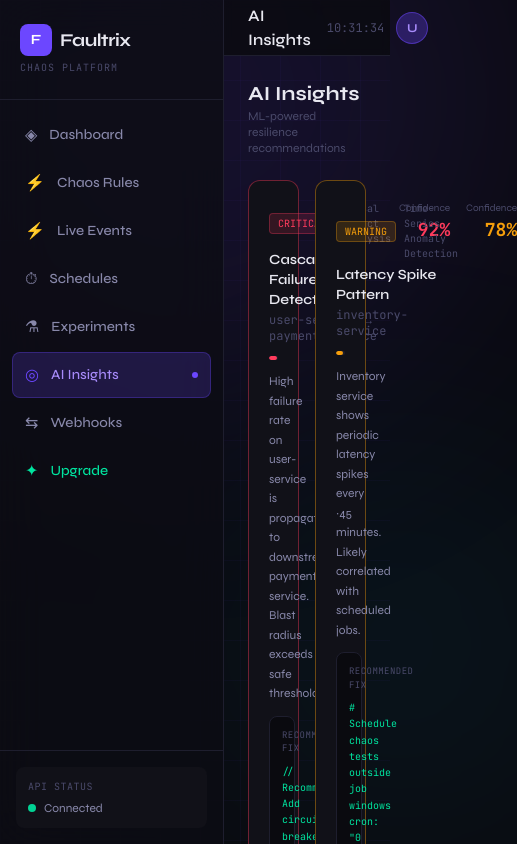
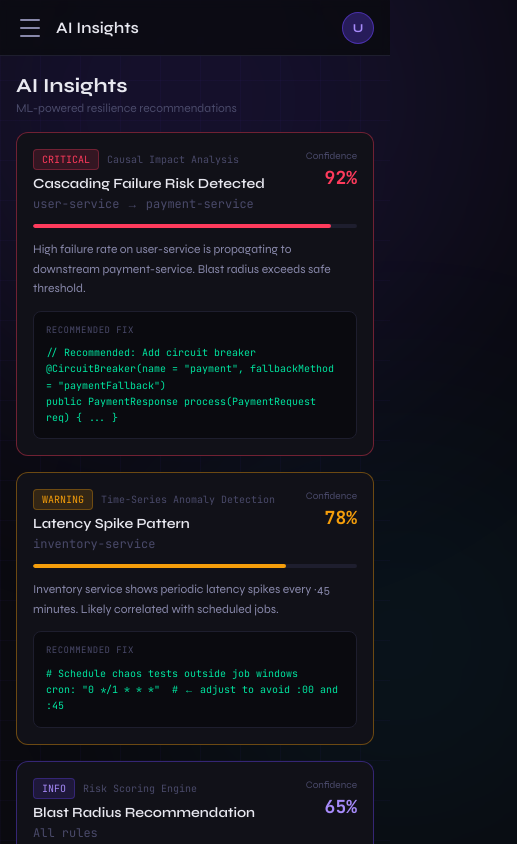
Before and after one commit to adit088/faultrix-frontend, a Next.js app: page /insights in a window 390 px wide. Shown: the top 844 px of the page, 517 px wide, since content can reach past the window. Built offline with nearby package versions, Linux system fonts and the light colour scheme.

Commit message:
UI update

```diff
--- a/src/app/insights/page.tsx
+++ b/src/app/insights/page.tsx
@@ -2,42 +2,10 @@
 import { cn } from "@/lib/utils"
 
 const insights = [
-  {
-    level: "CRITICAL",
-    title: "Cascading Failure Risk Detected",
-    target: "user-service → payment-service",
-    confidence: 0.92,
-    desc: "High failure rate on user-service is propagating to downstream payment-service. Blast radius exceeds safe threshold.",
-    fix: `// Recommended: Add circuit breaker\n@CircuitBreaker(name = "payment", fallbackMethod = "paymentFallback")\npublic PaymentResponse process(PaymentRequest req) { ... }`,
-    algorithm: "Causal Impact Analysis",
-  },
-  {
-    level: "WARNING",
-    title: "Latency Spike Pattern",
-    target: "inventory-service",
-    confidence: 0.78,
-    desc: "Inventory service shows periodic latency spikes every ~45 minutes. Likely correlated with scheduled jobs.",
-    fix: `# Schedule chaos tests outside job windows\ncron: "0 */1 * * *"  # ← adjust to avoid :00 and :45`,
-    algorithm: "Time-Series Anomaly Detection",
-  },
-  {
-    level: "INFO",
-    title: "Blast Radius Recommendation",
-    target: "All rules",
-    confidence: 0.65,
-    desc: "Current average blast radius of 42% is above recommended 25% for initial chaos experiments.",
-    fix: `// Reduce blast radius gradually\nrule.setBlastRadius(0.25); // Start low, increase over sprints`,
-    algorithm: "Risk Scoring Engine",
-  },
-  {
-    level: "WARNING",
-    title: "Uncovered Service Paths",
-    target: "auth-service, notification-service",
-    confidence: 0.71,
-    desc: "No chaos rules configured for auth or notification services. These represent untested resilience gaps.",
-    fix: `// Add rules for uncovered services\nPOST /api/v1/chaos/rules\n{ "target": "auth-service", "failureRate": 0.1 }`,
-    algorithm: "Coverage Gap Detector",
-  },
+  { level: "CRITICAL", title: "Cascading Failure Risk Detected", target: "user-service → payment-service", confidence: 0.92, desc: "High failure rate on user-service is propagating to downstream payment-service. Blast radius exceeds safe threshold.", fix: `// Recommended: Add circuit breaker\n@CircuitBreaker(name = "payment", fallbackMethod = "paymentFallback")\npublic PaymentResponse process(PaymentRequest req) { ... }`, algorithm: "Causal Impact Analysis" },
+  { level: "WARNING", title: "Latency Spike Pattern", target: "inventory-service", confidence: 0.78, desc: "Inventory service shows periodic latency spikes every ~45 minutes. Likely correlated with scheduled jobs.", fix: `# Schedule chaos tests outside job windows\ncron: "0 */1 * * *"  # ← adjust to avoid :00 and :45`, algorithm: "Time-Series Anomaly Detection" },
+  { level: "INFO", title: "Blast Radius Recommendation", target: "All rules", confidence: 0.65, desc: "Current average blast radius of 42% is above recommended 25% for initial chaos experiments.", fix: `// Reduce blast radius gradually\nrule.setBlastRadius(0.25); // Start low, increase over sprints`, algorithm: "Risk Scoring Engine" },
+  { level: "WARNING", title: "Uncovered Service Paths", target: "auth-service, notification-service", confidence: 0.71, desc: "No chaos rules configured for auth or notification services. These represent untested resilience gaps.", fix: `// Add rules for uncovered services\nPOST /api/v1/chaos/rules\n{ "target": "auth-service", "failureRate": 0.1 }`, algorithm: "Coverage Gap Detector" },
 ]
 
 const levelColors: Record<string, { border: string; badge: string; text: string }> = {
@@ -48,47 +16,35 @@ const levelColors: Record<string, { border: string; badge: string; text: string
 
 export default function InsightsPage() {
   return (
-    <div className="space-y-6 animate-slide-up">
+    <div className="space-y-4 lg:space-y-6 animate-slide-up">
       <div>
         <h2 className="text-xl font-bold text-[#e8e8f0]">AI Insights</h2>
         <p className="text-xs text-[#4a4a6a]">ML-powered resilience recommendations</p>
       </div>
-
-      <div className="grid grid-cols-2 gap-4">
+      <div className="grid grid-cols-1 lg:grid-cols-2 gap-4">
         {insights.map((ins, i) => {
           const colors = levelColors[ins.level]
           return (
-            <div key={i} className={cn("bg-[#111118] rounded-xl border p-5 space-y-3", colors.border)}>
+            <div key={i} className={cn("bg-[#111118] rounded-xl border p-4 lg:p-5 space-y-3", colors.border)}>
               <div className="flex items-start justify-between gap-2">
-                <div className="flex-1">
-                  <div className="flex items-center gap-2 mb-1">
+                <div className="flex-1 min-w-0">
+                  <div className="flex items-center gap-2 mb-1 flex-wrap">
                     <span className={cn("text-[10px] font-mono px-2 py-0.5 rounded border", colors.badge)}>{ins.level}</span>
                     <span className="text-[10px] text-[#4a4a6a] font-mono">{ins.algorithm}</span>
                   </div>
                   <h3 className="text-sm font-semibold text-[#e8e8f0]">{ins.title}</h3>
-                  <p className="text-xs text-[#4a4a6a] font-mono mt-0.5">{ins.target}</p>
+                  <p className="text-xs text-[#4a4a6a] font-mono mt-0.5 truncate">{ins.target}</p>
                 </div>
-                <div className="text-right">
+                <div className="text-right flex-shrink-0">
                   <p className="text-[10px] text-[#4a4a6a]">Confidence</p>
                   <p className={cn("text-lg font-bold font-mono", colors.text)}>{Math.round(ins.confidence * 100)}%</p>
                 </div>
               </div>
-
-              {/* Confidence bar */}
               <div className="h-1 bg-[#1e1e2e] rounded-full overflow-hidden">
-                <div
-                  className="h-full rounded-full transition-all duration-700"
-                  style={{
-                    width: `${ins.confidence * 100}%`,
-                    background: ins.level === "CRITICAL" ? "#ff3b5c" : ins.level === "WARNING" ? "#f59e0b" : "#6c47ff"
-                  }}
-                />
+                <div className="h-full rounded-full transition-all duration-700" style={{ width: `${ins.confidence * 100}%`, background: ins.level === "CRITICAL" ? "#ff3b5c" : ins.level === "WARNING" ? "#f59e0b" : "#6c47ff" }} />
               </div>
-
               <p className="text-xs text-[#8888aa] leading-relaxed">{ins.desc}</p>
-
-              {/* Code fix */}
-              <div className="bg-[#0a0a0f] rounded-lg p-3 border border-[#1e1e2e]">
+              <div className="bg-[#0a0a0f] rounded-lg p-3 border border-[#1e1e2e] overflow-x-auto">
                 <p className="text-[9px] font-mono text-[#4a4a6a] uppercase tracking-wider mb-2">Recommended Fix</p>
                 <pre className="text-[10px] font-mono text-[#00e5a0] whitespace-pre-wrap leading-relaxed">{ins.fix}</pre>
               </div>
--- a/src/components/layout/Shell.tsx
+++ b/src/components/layout/Shell.tsx
@@ -1,18 +1,29 @@
+"use client"
+import { useState } from "react"
 import Sidebar from "./Sidebar"
 import Topbar from "./Topbar"
 
 export default function Shell({ children }: { children: React.ReactNode }) {
+  const [sidebarOpen, setSidebarOpen] = useState(false)
+
   return (
     <div className="min-h-screen bg-[#0a0a0f]">
-      {/* Background ambiance */}
       <div className="orb orb-purple" />
       <div className="orb orb-blue" />
       <div className="grid-bg fixed inset-0 pointer-events-none z-0" />
 
-      <Sidebar />
-      <div className="ml-56 relative z-10 flex flex-col min-h-screen">
-        <Topbar />
-        <main className="flex-1 p-6">{children}</main>
+      {sidebarOpen && (
+        <div
+          className="fixed inset-0 bg-black/60 z-40 lg:hidden"
+          onClick={() => setSidebarOpen(false)}
+        />
+      )}
+
+      <Sidebar open={sidebarOpen} onClose={() => setSidebarOpen(false)} />
+
+      <div className="lg:ml-56 relative z-10 flex flex-col min-h-screen">
+        <Topbar onMenuClick={() => setSidebarOpen(o => !o)} />
+        <main className="flex-1 p-4 lg:p-6">{children}</main>
       </div>
     </div>
   )
--- a/src/components/layout/Sidebar.tsx
+++ b/src/components/layout/Sidebar.tsx
@@ -14,20 +14,35 @@ const nav = [
   { href: "/pricing",      label: "Upgrade",      icon: "✦", accent: true },
 ]
 
-export default function Sidebar() {
+interface SidebarProps {
+  open: boolean
+  onClose: () => void
+}
+
+export default function Sidebar({ open, onClose }: SidebarProps) {
   const path = usePathname()
   return (
-    <aside className="fixed left-0 top-0 h-screen w-56 flex flex-col z-50 border-r border-[#1e1e2e] bg-[#0d0d15]/80 backdrop-blur-xl">
-      {/* Logo */}
-      <div className="px-5 py-6 border-b border-[#1e1e2e]">
-        <div className="flex items-center gap-2">
-          <div className="w-8 h-8 rounded-lg bg-[#6c47ff] flex items-center justify-center text-white font-bold text-sm">F</div>
-          <span className="font-bold text-lg tracking-tight">Faultrix</span>
+    <aside className={cn(
+      "fixed left-0 top-0 h-screen w-56 flex flex-col z-50 border-r border-[#1e1e2e] bg-[#0d0d15]/95 backdrop-blur-xl transition-transform duration-300",
+      "lg:translate-x-0",
+      open ? "translate-x-0" : "-translate-x-full"
+    )}>
+      <div className="px-5 py-6 border-b border-[#1e1e2e] flex items-center justify-between">
+        <div>
+          <div className="flex items-center gap-2">
+            <div className="w-8 h-8 rounded-lg bg-[#6c47ff] flex items-center justify-center text-white font-bold text-sm">F</div>
+            <span className="font-bold text-lg tracking-tight">Faultrix</span>
+          </div>
+          <p className="text-[10px] text-[#4a4a6a] mt-1 font-mono uppercase tracking-widest">Chaos Platform</p>
         </div>
-        <p className="text-[10px] text-[#4a4a6a] mt-1 font-mono uppercase tracking-widest">Chaos Platform</p>
+        <button
+          onClick={onClose}
+          className="lg:hidden text-[#4a4a6a] hover:text-[#e8e8f0] text-xl leading-none p-1"
+        >
+          ✕
+        </button>
       </div>
 
-      {/* Nav */}
       <nav className="flex-1 p-3 space-y-0.5 overflow-y-auto">
         {nav.map(({ href, label, icon, accent }) => {
           const active = path.startsWith(href)
@@ -35,6 +50,7 @@ export default function Sidebar() {
             <Link
               key={href}
               href={href}
+              onClick={onClose}
               className={cn(
                 "flex items-center gap-3 px-3 py-2.5 rounded-lg text-sm transition-all duration-200 group",
                 active
@@ -54,7 +70,6 @@ export default function Sidebar() {
         })}
       </nav>
 
-      {/* Footer */}
       <div className="p-4 border-t border-[#1e1e2e]">
         <div className="bg-[#111118] rounded-lg p-3">
           <p className="text-[10px] font-mono text-[#4a4a6a] uppercase tracking-wider">API Status</p>
--- a/src/components/layout/Topbar.tsx
+++ b/src/components/layout/Topbar.tsx
@@ -13,7 +13,11 @@ const titles: Record<string, string> = {
   "/pricing":     "Upgrade Plan",
 }
 
-export default function Topbar() {
+interface TopbarProps {
+  onMenuClick: () => void
+}
+
+export default function Topbar({ onMenuClick }: TopbarProps) {
   const path = usePathname()
   const title = Object.entries(titles).find(([k]) => path.startsWith(k))?.[1] ?? "Faultrix"
   const [time, setTime] = useState("")
@@ -26,10 +30,21 @@ export default function Topbar() {
   }, [])
 
   return (
-    <header className="h-14 border-b border-[#1e1e2e] flex items-center px-6 gap-4 bg-[#0a0a0f]/80 backdrop-blur-sm sticky top-0 z-40">
+    <header className="h-14 border-b border-[#1e1e2e] flex items-center px-4 gap-3 bg-[#0a0a0f]/80 backdrop-blur-sm sticky top-0 z-40">
+      <button
+        onClick={onMenuClick}
+        className="lg:hidden flex flex-col gap-1.5 p-1 text-[#8888aa] hover:text-[#e8e8f0] transition-colors"
+        aria-label="Open menu"
+      >
+        <span className="block w-5 h-0.5 bg-current rounded" />
+        <span className="block w-5 h-0.5 bg-current rounded" />
+        <span className="block w-5 h-0.5 bg-current rounded" />
+      </button>
+
       <h1 className="font-semibold text-base text-[#e8e8f0] flex-1">{title}</h1>
+
       <div className="flex items-center gap-3">
-        <span className="text-xs font-mono text-[#4a4a6a]">{time}</span>
+        <span className="text-xs font-mono text-[#4a4a6a] hidden sm:block">{time}</span>
         <div className="w-8 h-8 rounded-full bg-[#6c47ff]/30 border border-[#6c47ff]/50 flex items-center justify-center text-xs font-bold text-[#a78bfa]">
           U
         </div>
```
Also changed, not shown: src/app/dashboard/page.tsx (+15 -25 lines), src/app/events/page.tsx (+5 -7 lines), src/app/experiments/page.tsx (+9 -21 lines), src/app/rules/page.tsx (+50 -43 lines), src/app/schedules/page.tsx (+11 -25 lines), src/app/webhooks/page.tsx (+11 -29 lines), src/components/events/EventFeed.tsx (+10 -13 lines).
